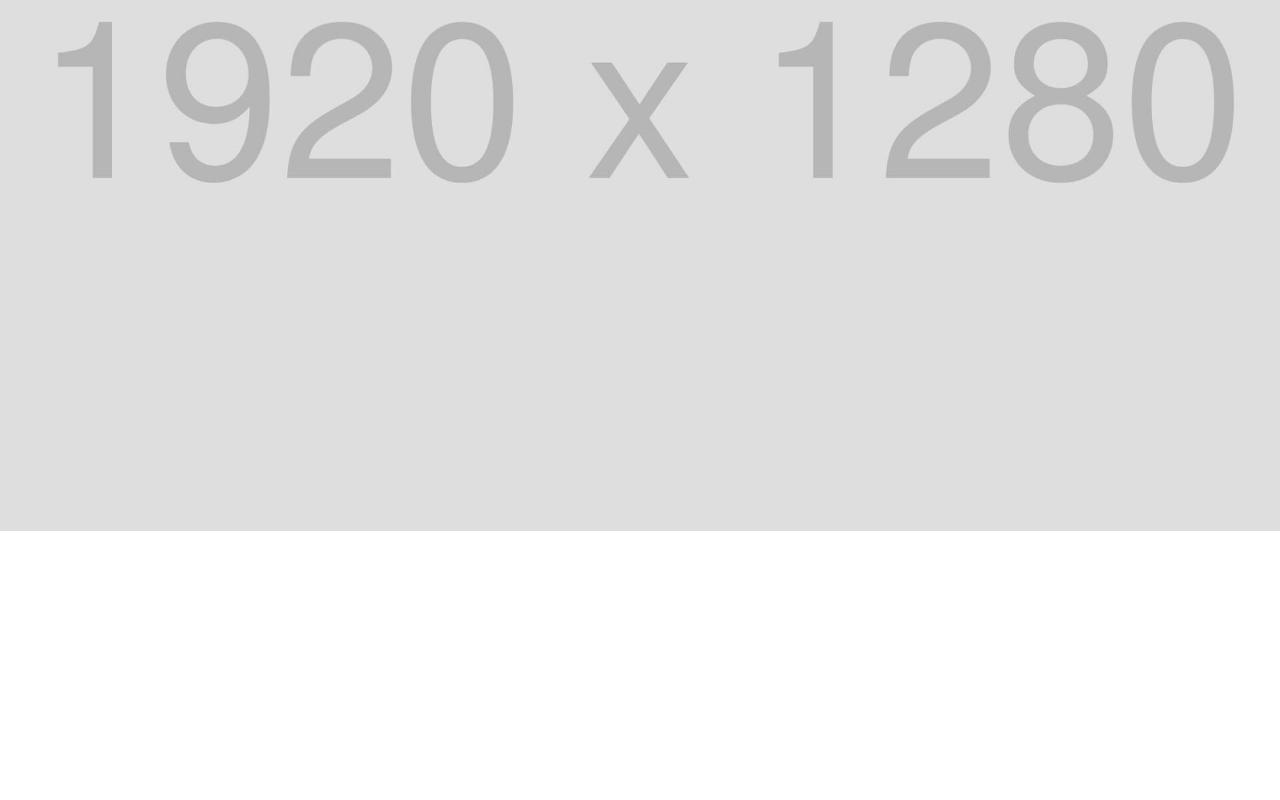
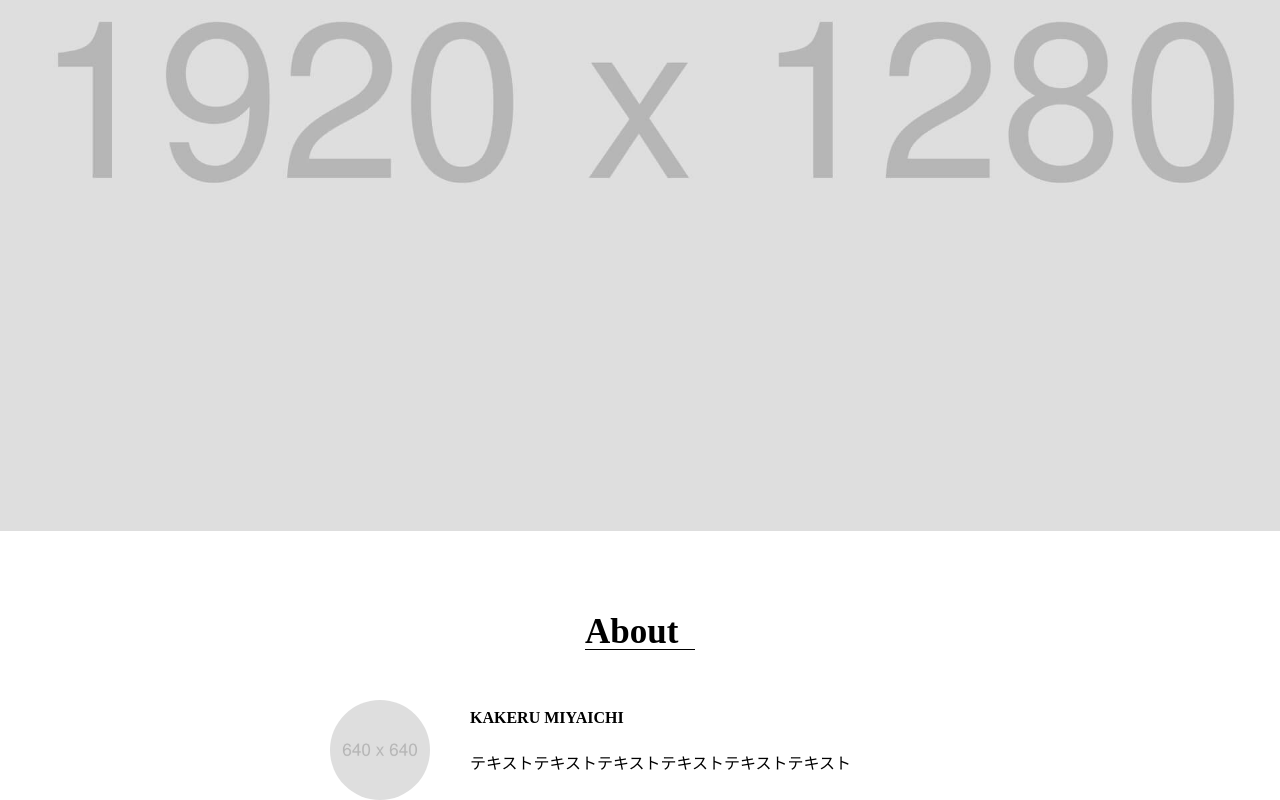
Before and after one commit to rintarosu/html.css.training, a plain HTML site: page index.html in a window 1280 px wide. Shown: the part 395-1195 px from the top of the page. Before the commit the page ends 929 px from the top, so only its background shows below. Drawn offline with Linux system fonts and the light colour scheme.

Commit message:
4/8　aboutまで完成

```diff
--- a/css/style.css
+++ b/css/style.css
@@ -40,12 +40,42 @@ header ul li {
     margin-left: 20px;
 }
 
+header ul a {
+    color:#000000;
+    text-decoration: none;
+}
+
 #mainvisual {
     object-fit: cover;
     width: 100%;
     height:80%;
 }
 
-header ul a {
-    color:#000000;
+/*---------------------------
+about
+----------------------------*/
+
+#about h2{
+    border-bottom: solid 1px #000000;
+    margin: 80px auto 50px auto;
+    font-size: 35px;
+    width: 110px;
+
 }
+
+#about img{
+    width: 100px;
+    height: 100px;
+    border-radius: 50%;
+    margin-right: 40px;
+}
+
+.abouts {
+    padding-left: 130px;
+    display: flex; /* flexコンテナにする */
+}
+
+.name{
+  margin-top: 10px;
+  margin-bottom: 30px;
+}
--- a/index.html
+++ b/index.html
@@ -26,5 +26,18 @@
         </div>
     </header>
 
+    <div class="wrapper">
+        <div id="about">
+        <h2 class="section-title">About</h2>
+        <div class="abouts">
+        <img src="img/about.jpg" alt="">
+        <div>
+        <h3 class="name">KAKERU MIYAICHI</h3>
+        <p>テキストテキストテキストテキストテキストテキスト</p>
+       </div>
+    </div>
+    </div>
+    </div>
+
 </body>
 </html>
```
